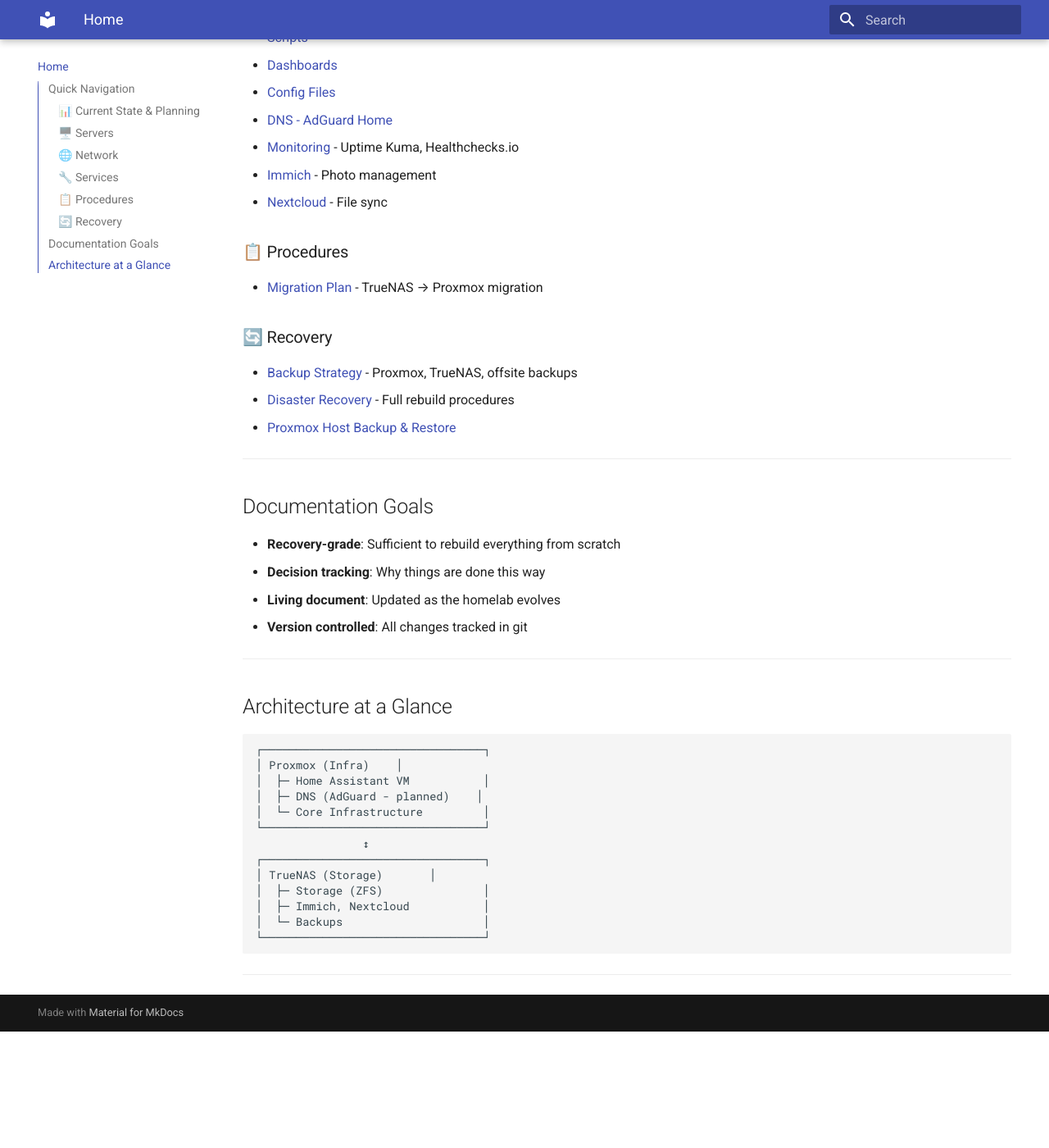
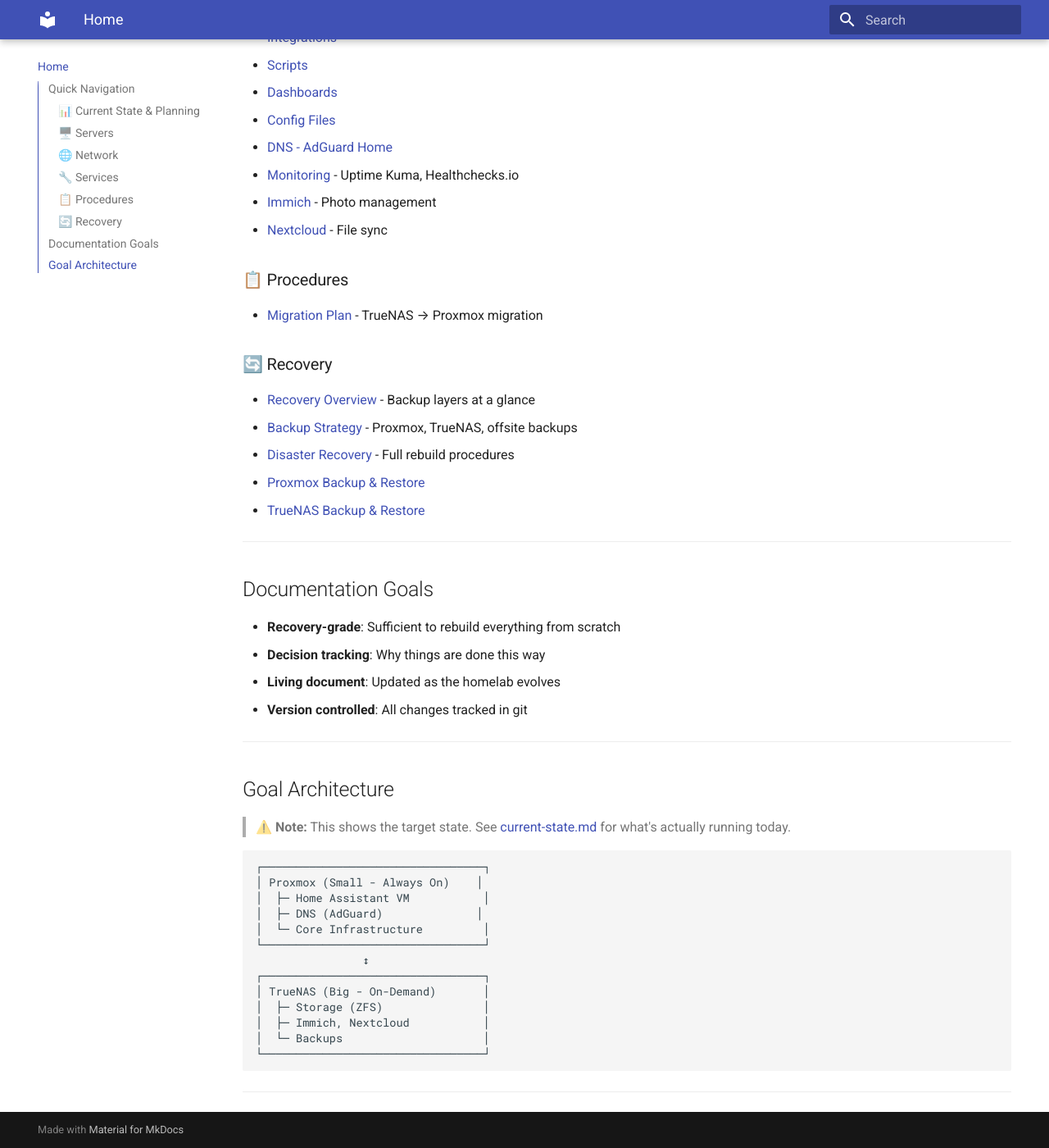
Before and after one commit to Benle90/homelab-docs-public, an MkDocs documentation site: the page built from docs/README.md, in a window 1280 px wide and 1400 px high, scrolled down 1038 px. Shown: the whole window at 82% size. Built offline with MkDocs 1.6.1 and Material for MkDocs 9.7.7, drawn with Linux system fonts in a browser that asks for light colours; before the commit the page ends 2296 px from its top, so only the background shows below that; some of the changed text lies outside the part shown.

Commit message:
Update README with architecture and recovery details

````diff
--- a/docs/README.md
+++ b/docs/README.md
@@ -40,9 +41,11 @@ This repository documents my entire homelab setup with the assumption that **eve
 - [Migration Plan](procedures/migration-plan.md) - TrueNAS → Proxmox migration
 
 ### 🔄 Recovery
+- [Recovery Overview](recovery/backups.md) - Backup layers at a glance
 - [Backup Strategy](recovery/backup-strategy.md) - Proxmox, TrueNAS, offsite backups
 - [Disaster Recovery](recovery/disaster-recovery.md) - Full rebuild procedures
-- [Proxmox Host Backup & Restore](recovery/proxmox-host-backup-restore.md)
+- [Proxmox Backup & Restore](recovery/proxmox-backup-restore.md)
+- [TrueNAS Backup & Restore](recovery/truenas-backup-restore.md)
 
 ---
 
@@ -55,18 +58,20 @@ This repository documents my entire homelab setup with the assumption that **eve
 
 ---
 
-## Architecture at a Glance
+## Goal Architecture
+
+> ⚠️ **Note:** This shows the target state. See [current-state.md](current-state.md) for what's actually running today.
 
 ```
 ┌─────────────────────────────────┐
-│ Proxmox (Infra)    │
+│ Proxmox (Small - Always On)    │
 │  ├─ Home Assistant VM           │
-│  ├─ DNS (AdGuard - planned)    │
+│  ├─ DNS (AdGuard)              │
 │  └─ Core Infrastructure         │
 └─────────────────────────────────┘
                 ↕
 ┌─────────────────────────────────┐
-│ TrueNAS (Storage)       │
+│ TrueNAS (Big - On-Demand)       │
 │  ├─ Storage (ZFS)               │
 │  ├─ Immich, Nextcloud           │
 │  └─ Backups                     │
@@ -74,5 +79,3 @@ This repository documents my entire homelab setup with the assumption that **eve
 ```
 
 ---
-
-<!-- VS Code setup complete -->
````
Also changed, not shown: other parts of docs/README.md (+1 -0 lines).
